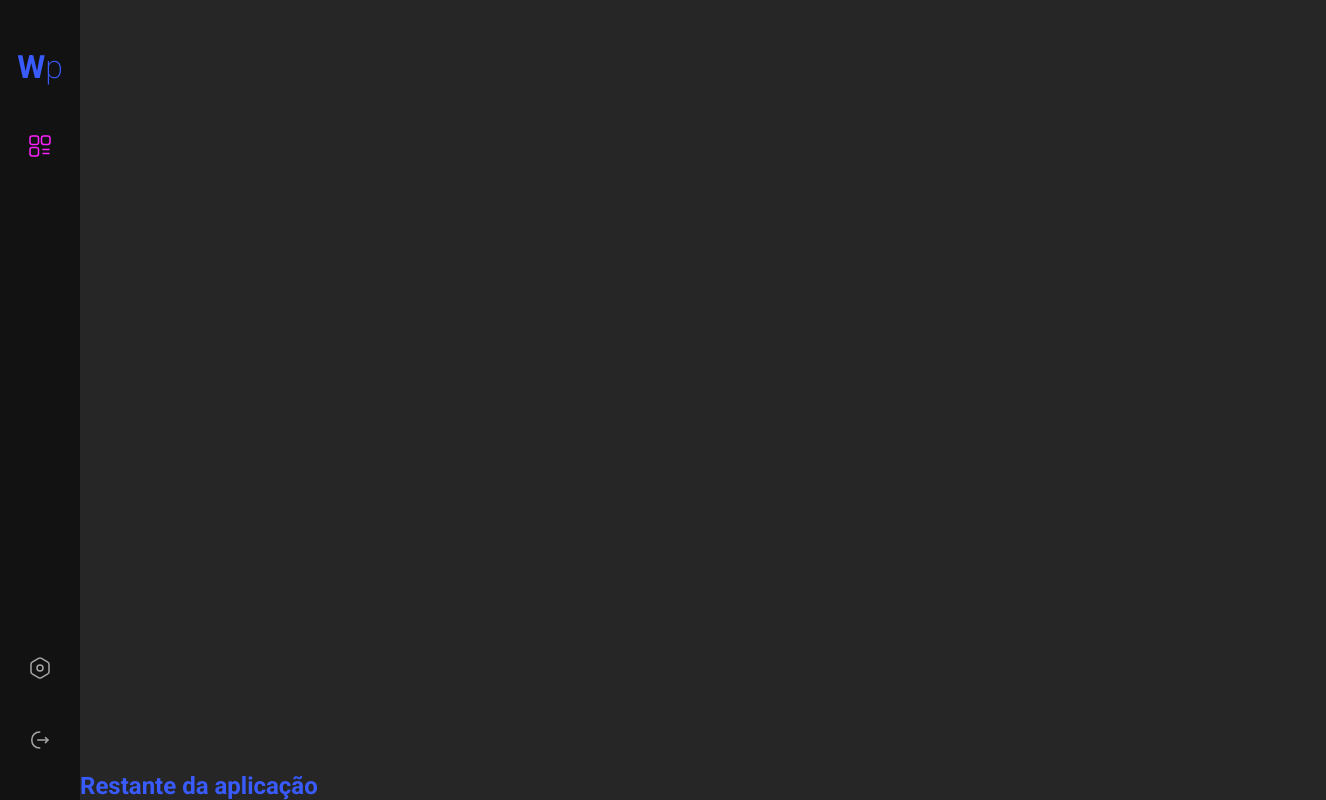
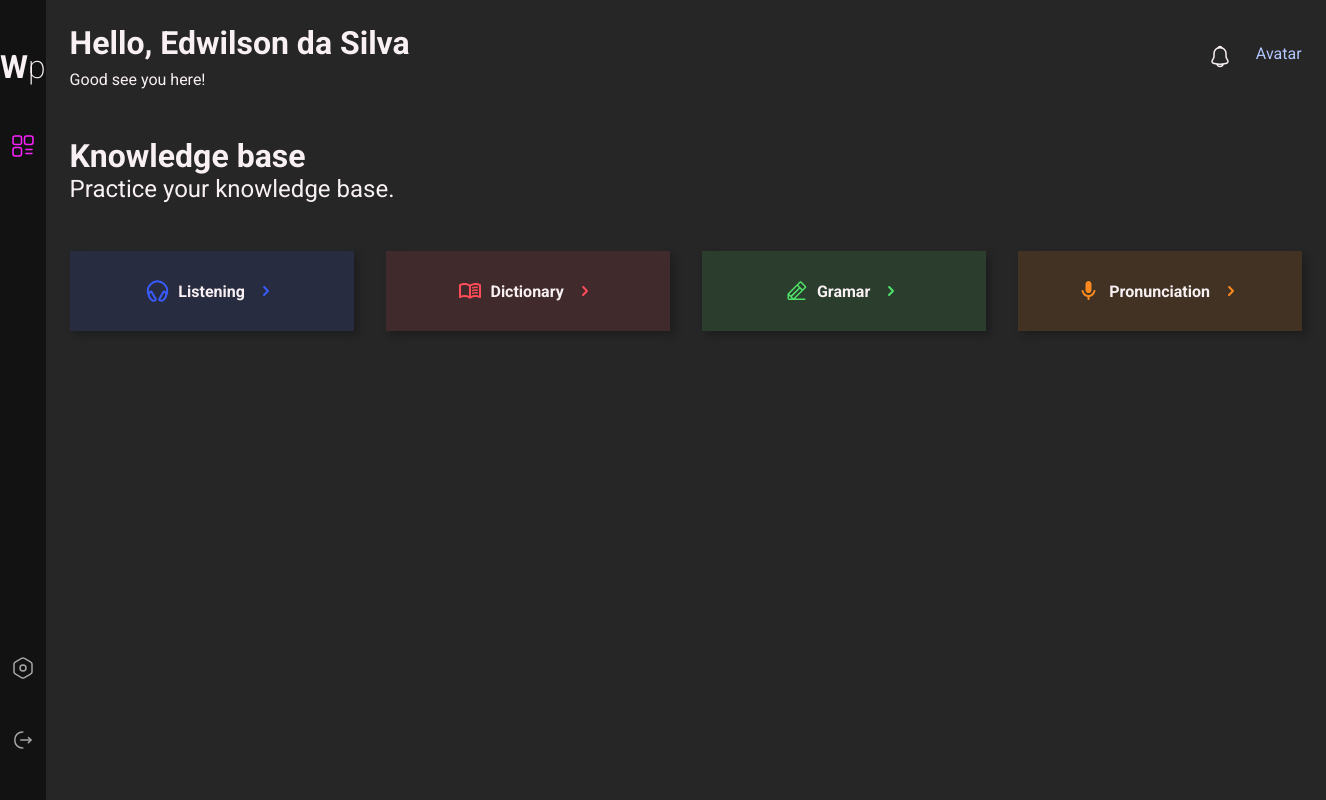
Before and after one commit to Edwsilva/escolaRio, a React (Vite) app: page / in a window 1280 px wide. Shown: the whole page, 1326 px wide, since content can reach past the window. Built offline with nearby package versions, Linux system fonts and the light colour scheme.

Commit message:
Pratice cards implementation

```diff
--- a/src/assets/styles/global.ts
+++ b/src/assets/styles/global.ts
@@ -8,7 +8,7 @@ export default createGlobalStyle`
     font-family: 'Roboto', sans-serif;
     // https://fonts.google.com/specimen/Roboto
     // Definindo a cor dos textos
-    color: ${({ theme }) => theme.colors.blue[400]};
+    color: ${({ theme }) => theme.colors.black[50]};
   }
 
   body{
--- /dev/null
+++ b/src/components/CardPratice/index.tsx
@@ -0,0 +1,20 @@
+import { Container } from './styles';
+import ArrowIcon from '../Sidebar/icons/ArrowIcon';
+import { ReactNode } from 'react';
+
+interface CardPraticeProps {
+  title: string;
+  icon: ReactNode;
+  color: string;
+}
+export default function CardPratice({ title, icon, color }: CardPraticeProps) {
+  //const { title, icon, color } = props;
+  return (
+    <Container color={color}>
+      {icon}
+      {/* <strong style={{ color: color }}>{title}</strong> */}
+      <strong>{title}</strong>
+      <ArrowIcon color={color} />
+    </Container>
+  );
+}
--- /dev/null
+++ b/src/components/CardPratice/styles.ts
@@ -0,0 +1,19 @@
+import styled from 'styled-components';
+
+export const Container = styled.div`
+  width: 285px;
+  height: 80px;
+  //background-color: red;
+
+  display: flex;
+  flex-direction: row;
+  align-items: center;
+  justify-content: center;
+  gap: 8px;
+
+  box-shadow: 4px 4px 8px rgba(0, 0, 0, 0.25);
+  //border-radius: 8px;
+  //como a cor é um hexadecimal eu posso passa opacidade:
+  //ex: #395bfc20
+  background: ${(props) => props.color}20;
+`;
--- a/src/components/Sidebar/icons/ArrowIcon.tsx
+++ b/src/components/Sidebar/icons/ArrowIcon.tsx
@@ -1,3 +1,4 @@
+// interface para receber a cor
 interface ArrowIconProps {
   color: string;
 }
@@ -9,6 +10,7 @@ export default function ArrowIcon(props: ArrowIconProps) {
         fillRule="evenodd"
         clipRule="evenodd"
         d="M11 17C10.744 17 10.488 16.902 10.293 16.707C9.90201 16.316 9.90201 15.684 10.293 15.293L13.598 11.988L10.418 8.695C10.035 8.297 10.046 7.664 10.443 7.281C10.841 6.898 11.474 6.909 11.857 7.305L15.719 11.305C16.098 11.698 16.093 12.321 15.707 12.707L11.707 16.707C11.512 16.902 11.256 17 11 17Z"
+        // fill="#395BFC"
         fill={props.color ? props.color : '#1d1d1d'}
       />
     </svg>
--- a/src/pages/Home/index.tsx
+++ b/src/pages/Home/index.tsx
@@ -1,13 +1,74 @@
 import Sidebar from '../../components/Sidebar';
-import { Container } from './styles';
+import { Container, Main } from './styles';
+import notifications from '../../assets/icons/notification.svg';
+import CardPratice from '../../components/CardPratice';
+import { useTheme } from 'styled-components';
+import headset from '../../assets/icons/headset.svg';
+import book from '../../assets/icons/book.svg';
+import mic from '../../assets/icons/mic.svg';
+import pencil from '../../assets/icons/pencil.svg';
 
 export default function Home() {
+  // inport global themes
+  const theme = useTheme();
+
+  const cardsPratice = [
+    {
+      title: 'Listening',
+      icon: <img src={headset} alt="headset" />,
+      color: theme.colors.blue[400],
+    },
+    {
+      title: 'Dictionary',
+      icon: <img src={book} alt="book" />,
+      color: theme.colors.red[300],
+    },
+    {
+      title: 'Gramar',
+      icon: <img src={pencil} alt="pencil" />,
+      color: theme.colors.green[400],
+    },
+    {
+      title: 'Pronunciation',
+      icon: <img src={mic} alt="mic" />,
+      color: theme.colors.orange[400],
+    },
+  ];
+
   return (
     <Container>
       <Sidebar />
-      <section>
-        <h1>Restante da aplicação</h1>
-      </section>
+      <Main>
+        <header>
+          <div>
+            <h1>Hello, Edwilson da Silva</h1>
+            <small>Good see you here!</small>
+          </div>
+          <div className="container-user-info">
+            <img src={notifications} alt="notifications" />
+            <div>Avatar</div>
+          </div>
+        </header>
+
+        <section className="container-section">
+          <div className="header-section">
+            <h1>Knowledge base</h1>
+            <small>Practice your knowledge base.</small>
+          </div>
+
+          <div className="container-cards">
+            {cardsPratice.map((card) => (
+              <CardPratice
+                key={card.title}
+                title={card.title}
+                icon={card.icon}
+                color={card.color}
+              />
+            ))}
+            {/* <CardPratice title="Listening" /> */}
+          </div>
+        </section>
+      </Main>
     </Container>
   );
 }
--- a/src/pages/Home/styles.ts
+++ b/src/pages/Home/styles.ts
@@ -1,9 +1,67 @@
 import { styled } from 'styled-components';
 
 export const Container = styled.div`
-display: flex;
-flex-direction: row;
-// Entre a sidebar e o restante o gap será = 0
-align-items: flex-end
-//gap: 150vh;
-`
+  display: flex;
+  flex-direction: row;
+  // Entre a sidebar e o restante o gap será = 0
+  align-items: flex-start;
+`;
+
+export const Main = styled.main`
+  display: flex;
+  flex-direction: column;
+  width: 100%;
+  padding: 24px;
+  gap: 48px;
+  header {
+    display: flex;
+    flex-direction: row;
+    align-items: center;
+    justify-content: space-between;
+
+    h1 {
+      font-weight: 400px;
+      font-size: 32px;
+      margin-bottom: 8px;
+    }
+
+    small {
+      font-size: 16px;
+    }
+
+    .container-user-info {
+      display: flex;
+      flex-direction: row;
+      gap: 24px;
+
+      div {
+        color: ${(props) => props.theme.colors.blue[100]};
+      }
+    }
+  }
+
+  .container-section {
+    display: flex;
+    flex-direction: column;
+    gap: 48px;
+
+    .header-section {
+      h1 {
+        font-weight: 700;
+        font-size: 32px;
+      }
+
+      small {
+        font-weight: 400;
+        font-size: 24px;
+      }
+    }
+
+    .container-cards {
+      display: flex;
+      flex-direction: row;
+      align-items: center;
+      gap: 32px;
+    }
+  }
+`;
```
